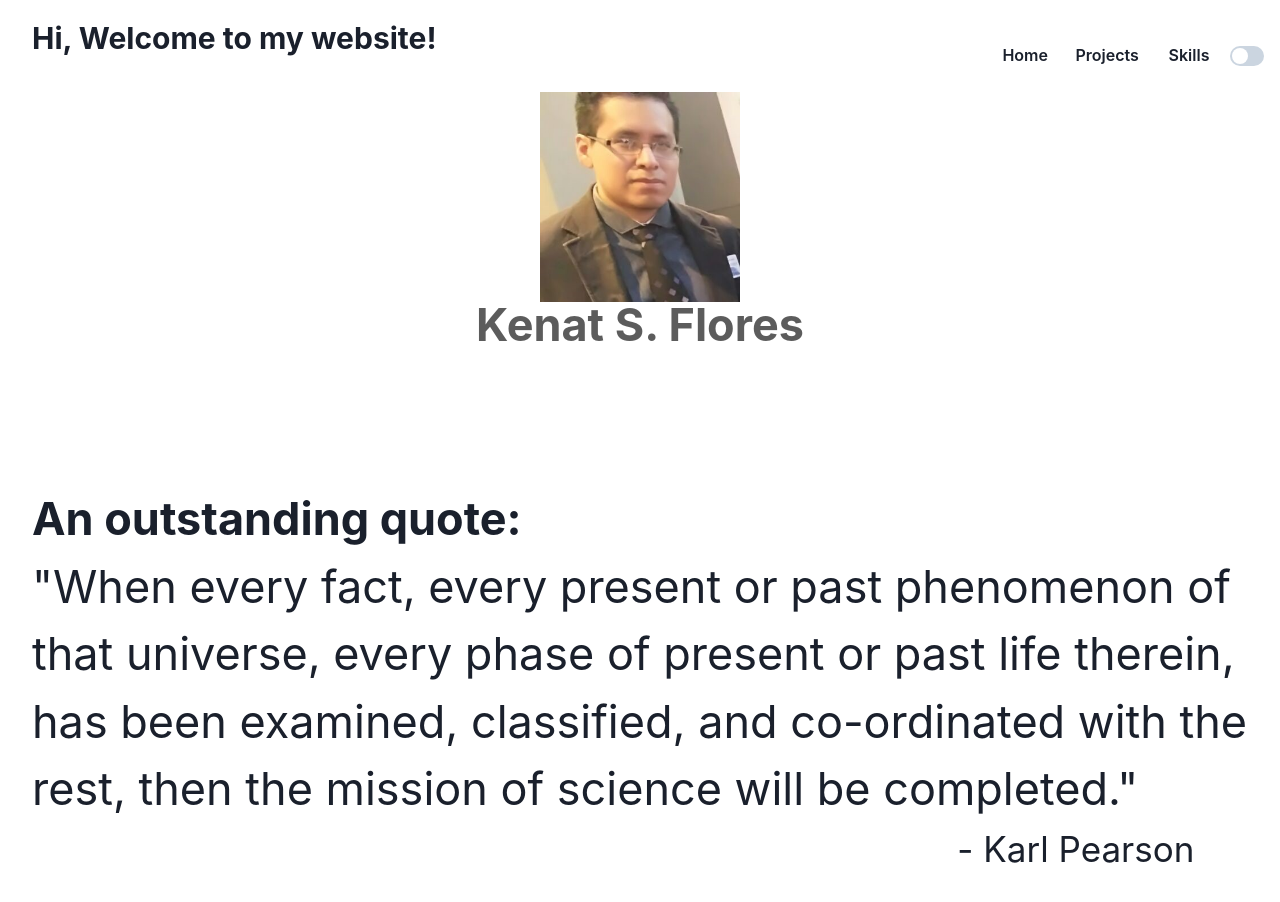
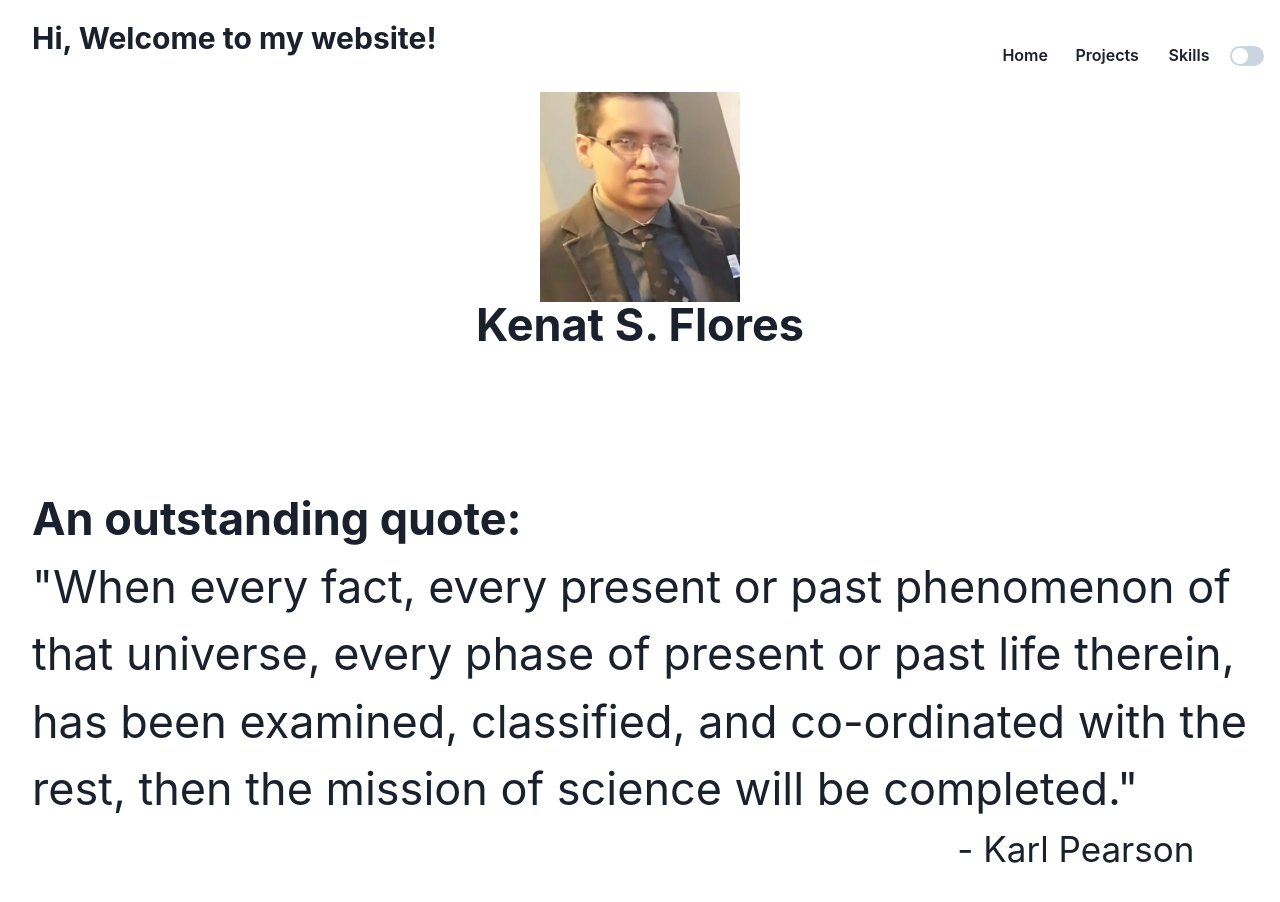
Before and after one commit to KenatSF/kenny-projects, a Next.js app: page / in a window 1280 px wide. Shown: the top 902 px of the page. Built offline with nearby package versions, Linux system fonts and the light colour scheme.

Commit message:
Another change in profile

```diff
--- a/pages/index.js
+++ b/pages/index.js
@@ -32,7 +32,7 @@ export default function Home() {
         </Center>
         <br />
         <br />
-        <Center h='80px' color='blackAlpha.700'>
+        <Center h='80px'>
           <Text fontSize={{ base: '24px', md: '40px', lg: '45px' }}  as='b'>Kenat S. Flores </Text>
         </Center>
         <br />
```
